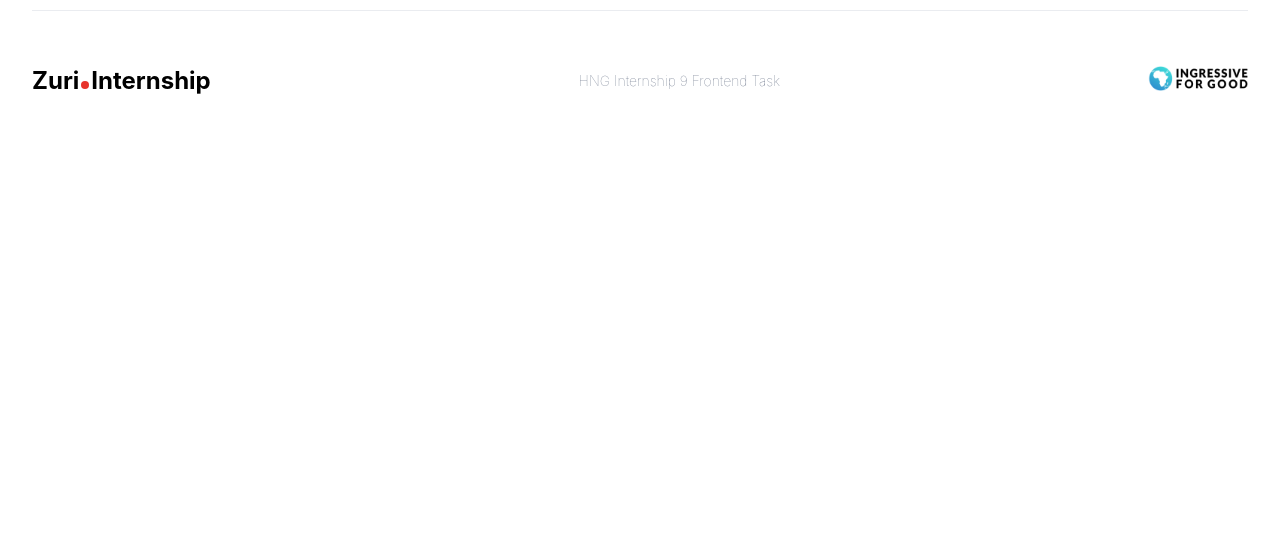
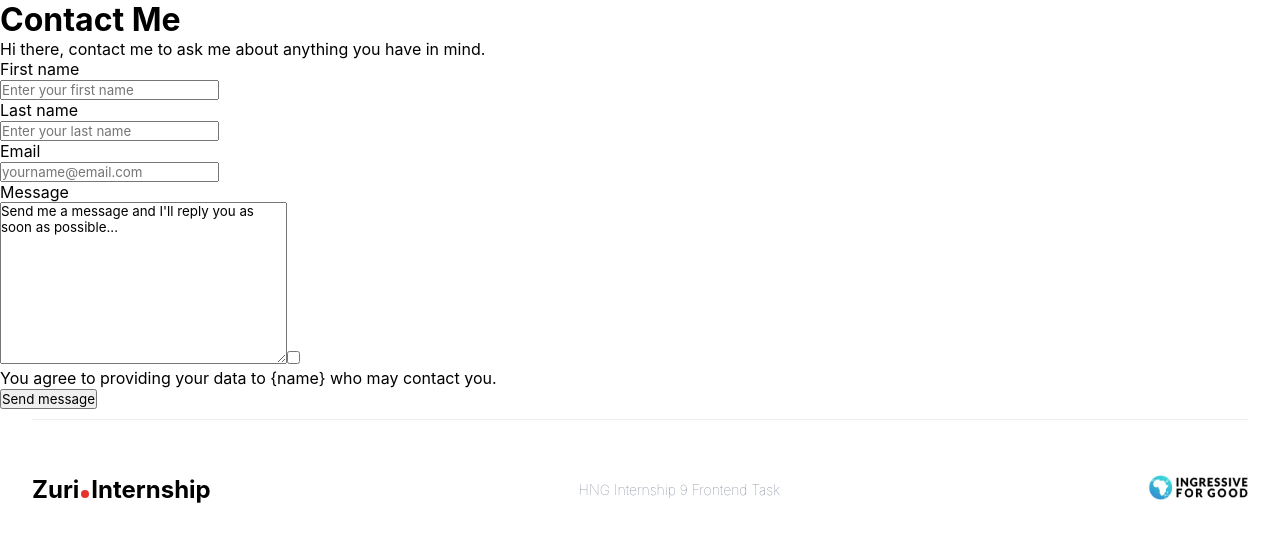
Before and after one commit to samuel99Oshiobughie/tree-link, a React (Vite) app: page /contact in a window 1280 px wide. Shown: the top 542 px of the page. Built offline with nearby package versions, Linux system fonts and the light colour scheme.

Commit message:
feat: Created Contact component

```diff
--- a/src/App.jsx
+++ b/src/App.jsx
@@ -7,13 +7,12 @@ import "./App.css";
 
 const App = () => {
   return (
-    <div className="body">
+    <>
         <Routes>
             <Route path="/" element={<Tree />}/>
             <Route path="/contact" element={<Contact />}/>
         </Routes>
-
-    </div>
+    </>
   )
 }
 
--- a/src/Contact.jsx
+++ b/src/Contact.jsx
@@ -3,9 +3,60 @@ import "./Contact.css"
 
 const Contact = () => {
   return (
-    <>
-    <Footer />
-    </>
+    <div className="contact__container">
+        <div className="form__container">
+            <h1 className="form_title">Contact Me</h1>
+            <p className="form_text">Hi there, contact me to ask me about anything you have in mind.</p>
+            <form>
+                <div className="name-spacing">
+                    <label className="firstName">
+                        <p>First name</p>
+                        <input
+                            id="first_name"
+                            type="text"
+                            name="firstname"
+                            placeholder="Enter your first name"
+                        />
+                    </label>
+                    <label className="lastName">
+                        <p>Last name</p>
+                        <input
+                            id="last_name"
+                            type="text"
+                            name="lastname"
+                            placeholder="Enter your last name"
+                        />
+                    </label>
+                </div>
+                <label className="emailAddress">
+                    <p>Email</p>
+                    <input
+                        id="email"
+                        type="email"
+                        name="email"
+                        placeholder="yourname@email.com"
+                    />
+                </label>
+                <label className="textMessage">
+                    <p>Message</p>
+                    <textarea name="message" id="message" rows="10" cols="30">
+                        Send me a message and I'll reply you as soon as possible...
+                    </textarea>
+                </label>
+                <label className="checkBox">
+                    <input
+                        id="checkbox"
+                        type="checkbox"
+                        name="checkbox"
+                    />
+                    <p>You agree to providing your data to {"{name}"} who may contact you.</p>
+                </label>
+                <button type="button" id="btn__submit">Send message</button>
+            </form>
+        </div>
+        <Footer />
+    </div>
+
   )
 }
 
```
